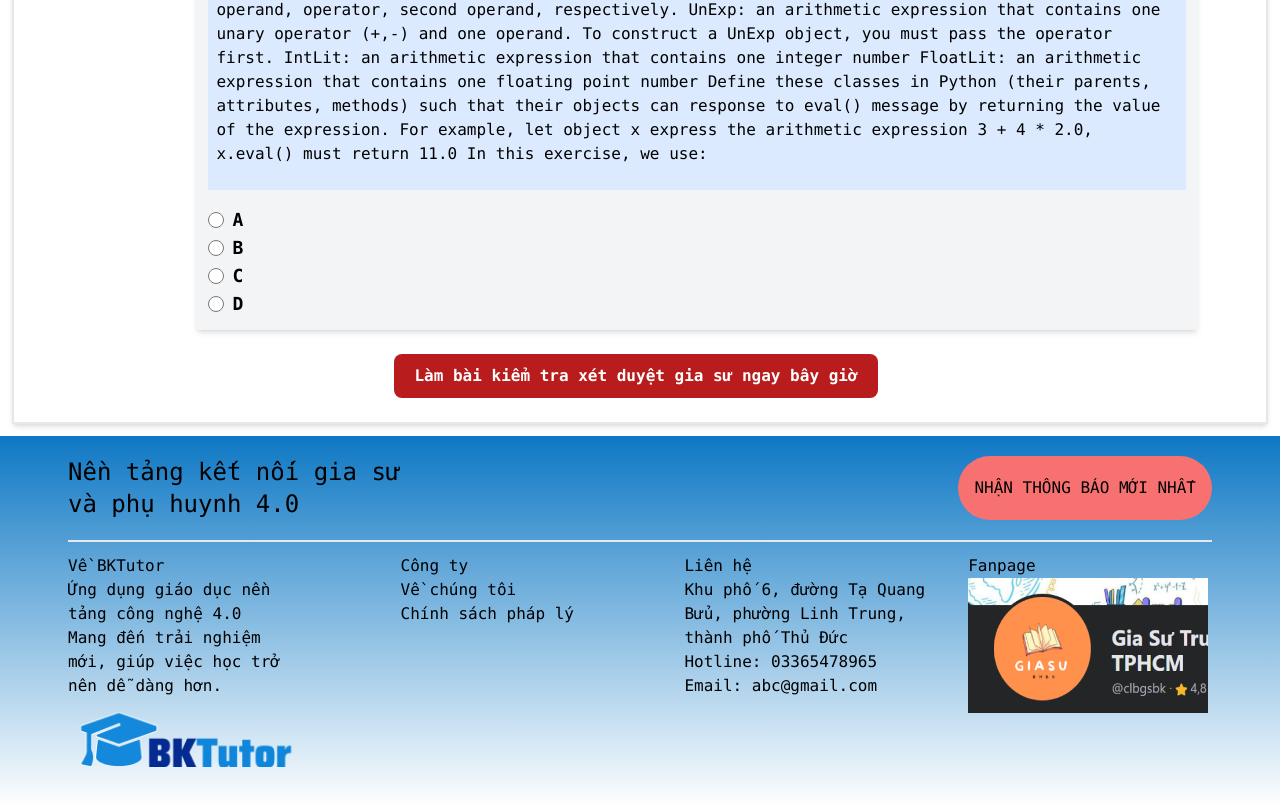
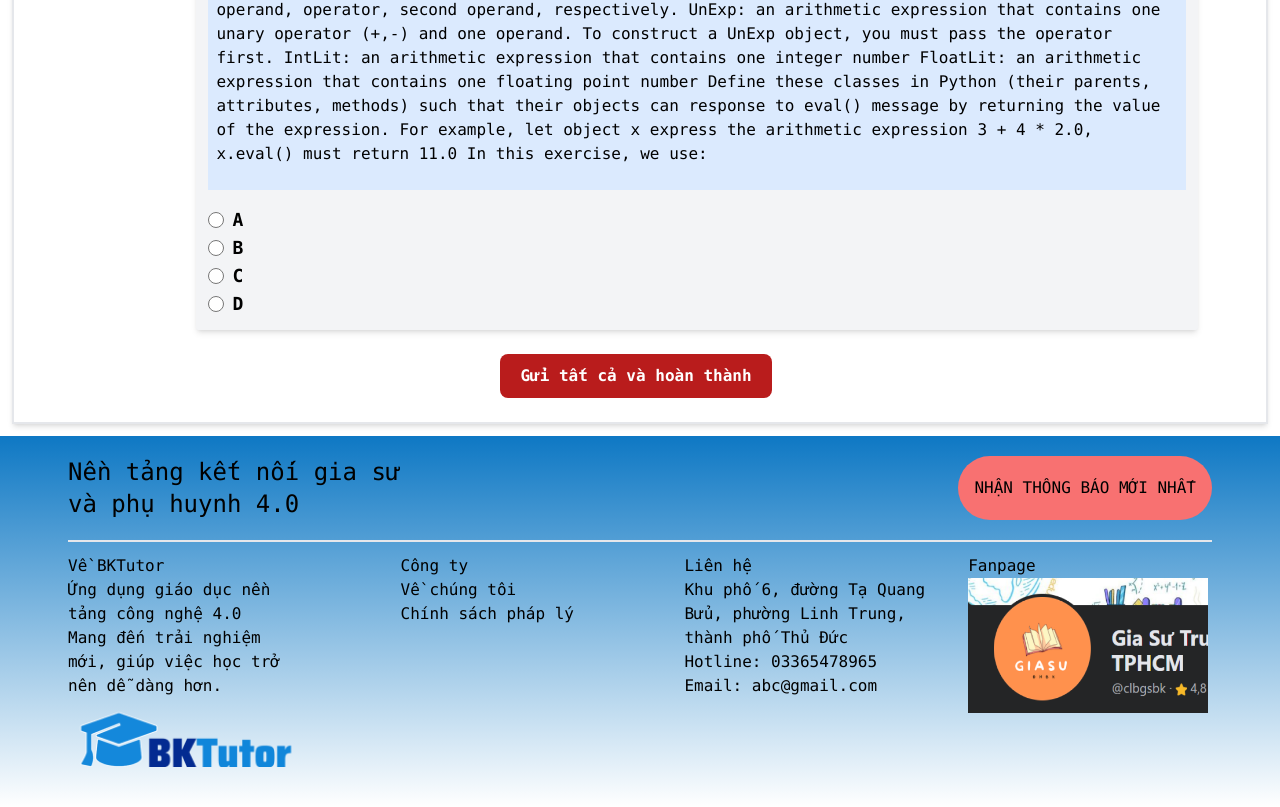
Before and after one commit to chituenguyen/ThuongMaiDienTu, a React (Vite) app: page /tutor-attempt-quiz in a window 1280 px wide. Shown: the part 2591-3398 px from the top of the page. Built offline with nearby package versions, Linux system fonts and the light colour scheme; a web font is replaced by a local one.

Commit message:
Fix minor typo errors

```diff
--- a/src/components/QuizAttemptSection.jsx
+++ b/src/components/QuizAttemptSection.jsx
@@ -96,7 +96,7 @@ function QuizAttemptSection() {
               type="button"
               onClick={() => setShowModal(true)}
             >
-              Làm bài kiểm tra xét duyệt gia sư ngay bây giờ
+              Gửi tất cả và hoàn thành
             </button>
             {showModal ? (
               <>
```
